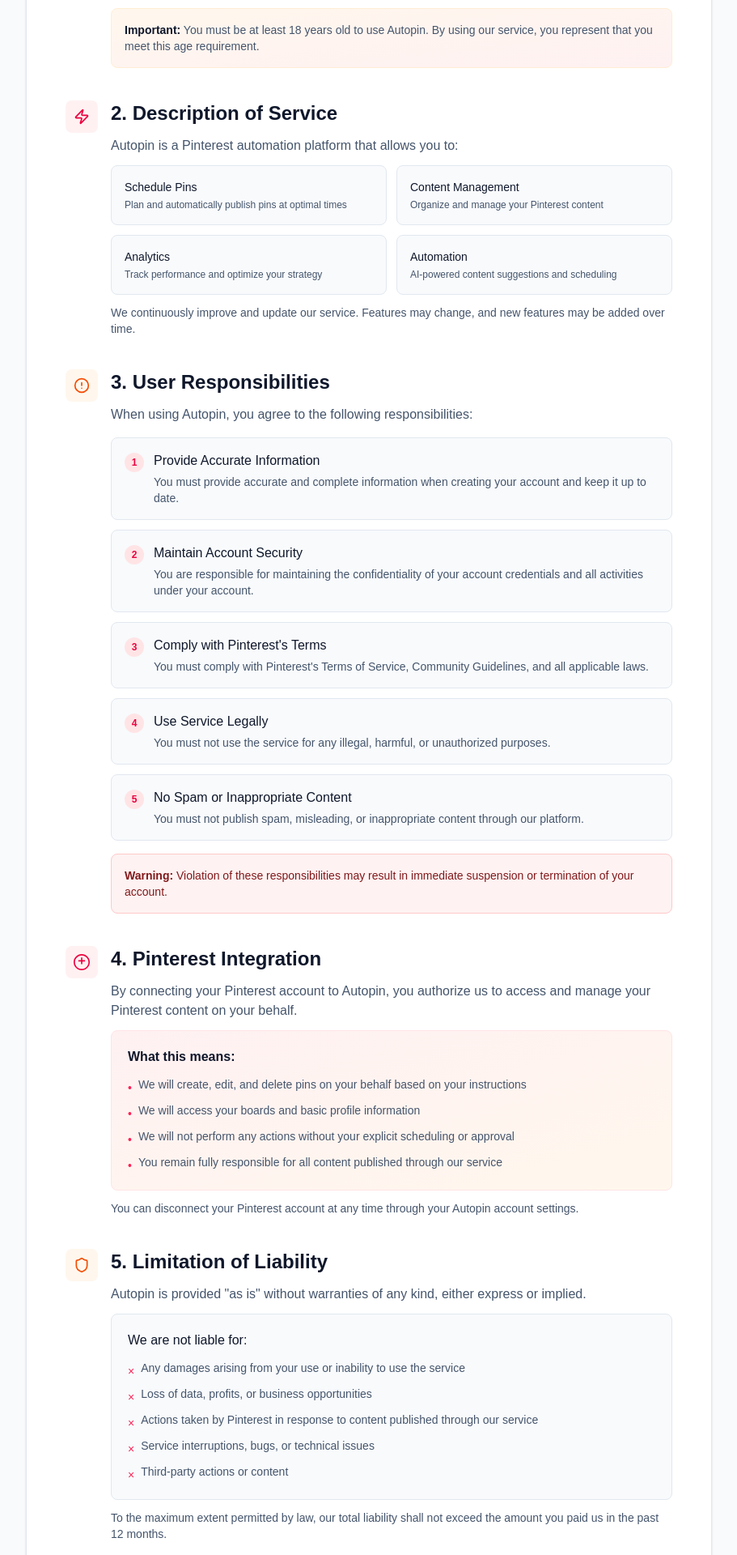
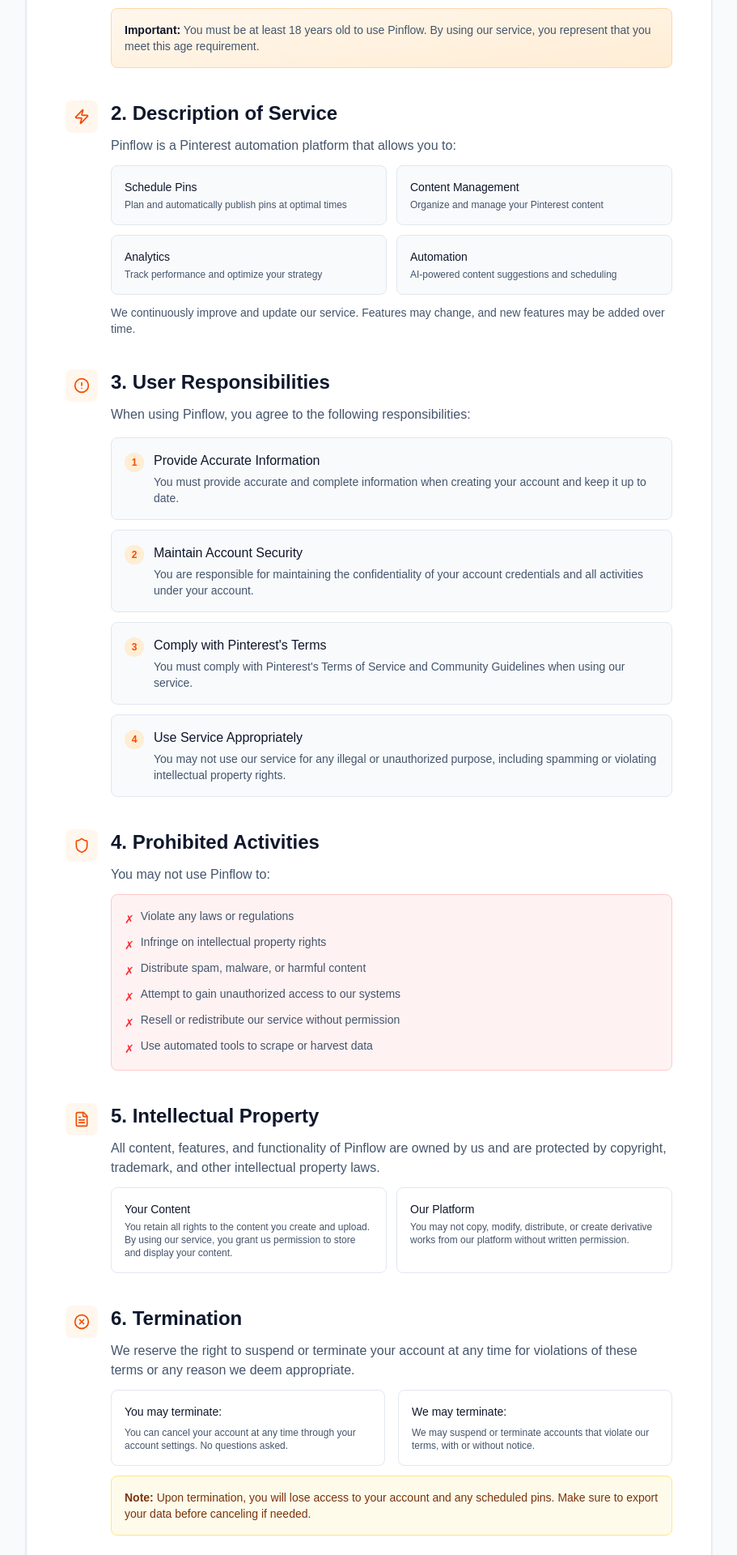
Before and after one commit to Simi129/autopin, a Next.js app: page /terms in a window 1280 px wide. Shown: the part 680-2600 px from the top of the page at 81% size, without its empty margins (184-1095 px from the left). Built offline with nearby package versions, Linux system fonts and the light colour scheme.

Commit message:
rebranding 2

```diff
--- a/app/terms/page.tsx
+++ b/app/terms/page.tsx
@@ -22,9 +22,9 @@
       </header>
 
       {/* Hero Section */}
-      <div className="bg-gradient-to-br from-orange-50 to-rose-50 border-b border-slate-200">
+      <div className="bg-gradient-to-br from-orange-50 to-orange-100 border-b border-slate-200">
         <div className="max-w-4xl mx-auto px-6 py-16 text-center">
-          <div className="inline-flex items-center justify-center w-16 h-16 rounded-2xl bg-gradient-to-br from-rose-500 to-orange-500 text-white mb-6">
+          <div className="inline-flex items-center justify-center w-16 h-16 rounded-2xl bg-gradient-to-br from-orange-500 to-orange-400 text-white mb-6">
             <FileText size={32} strokeWidth={1.5} />
           </div>
           <h1 className="text-4xl md:text-5xl font-semibold text-slate-900 mb-4">
@@ -34,7 +34,7 @@
             Please read these terms carefully
           </p>
           <p className="text-sm text-slate-500">
-            Last updated: January 7, 2026
+            Last updated: January 12, 2026
           </p>
         </div>
       </div>
@@ -46,8 +46,8 @@
           {/* Introduction */}
           <div className="prose prose-slate max-w-none">
             <p className="text-lg text-slate-600 leading-relaxed">
-              Welcome to Autopin! These Terms of Service govern your use of our Pinterest automation
-              and scheduling platform. By accessing or using Autopin, you agree to be bound by these terms.
+              Welcome to Pinflow! These Terms of Service govern your use of our Pinterest automation
+              and scheduling platform. By accessing or using Pinflow, you agree to be bound by these terms.
             </p>
           </div>
 
@@ -63,14 +63,14 @@
                 </h2>
                 <div className="space-y-3 text-slate-600">
                   <p>
-                    By creating an account and using Autopin, you accept and agree to be bound by
+                    By creating an account and using Pinflow, you accept and agree to be bound by
                     these Terms of Service and our Privacy Policy. If you do not agree to these
                     terms, please do not use our service.
                   </p>
-                  <div className="bg-gradient-to-br from-orange-50 to-rose-50 rounded-lg p-4 border border-orange-100">
+                  <div className="bg-gradient-to-br from-orange-50 to-orange-100 rounded-lg p-4 border border-orange-200">
                     <p className="text-sm">
                       <strong className="text-slate-900">Important:</strong> You must be at least
-                      18 years old to use Autopin. By using our service, you represent that you
+                      18 years old to use Pinflow. By using our service, you represent that you
                       meet this age requirement.
                     </p>
                   </div>
@@ -82,7 +82,7 @@
           {/* Section 2 */}
           <section>
             <div className="flex items-start gap-4 mb-4">
-              <div className="w-10 h-10 rounded-lg bg-rose-50 text-rose-600 flex items-center justify-center flex-shrink-0">
+              <div className="w-10 h-10 rounded-lg bg-orange-50 text-orange-600 flex items-center justify-center flex-shrink-0">
                 <Zap size={20} />
               </div>
               <div className="flex-1">
@@ -91,7 +91,7 @@
                 </h2>
                 <div className="space-y-3 text-slate-600">
                   <p>
-                    Autopin is a Pinterest automation platform that allows you to:
+                    Pinflow is a Pinterest automation platform that allows you to:
                   </p>
                   <div className="grid md:grid-cols-2 gap-3">
                     <div className="p-4 bg-slate-50 rounded-lg border border-slate-200">
@@ -132,12 +132,12 @@
                 </h2>
                 <div className="space-y-4 text-slate-600">
                   <p>
-                    When using Autopin, you agree to the following responsibilities:
+                    When using Pinflow, you agree to the following responsibilities:
                   </p>
 
                   <div className="space-y-3">
                     <div className="flex items-start gap-3 p-4 bg-slate-50 rounded-lg border border-slate-200">
-                      <div className="w-6 h-6 rounded-full bg-rose-100 text-rose-600 flex items-center justify-center text-xs font-bold flex-shrink-0 mt-0.5">1</div>
+                      <div className="w-6 h-6 rounded-full bg-orange-100 text-orange-600 flex items-center justify-center text-xs font-bold flex-shrink-0 mt-0.5">1</div>
                       <div>
                         <p className="font-medium text-slate-900 mb-1">Provide Accurate Information</p>
                         <p className="text-sm">You must provide accurate and complete information when creating your account and keep it up to date.</p>
@@ -145,7 +145,7 @@
                     </div>
 
                     <div className="flex items-start gap-3 p-4 bg-slate-50 rounded-lg border border-slate-200">
-                      <div className="w-6 h-6 rounded-full bg-rose-100 text-rose-600 flex items-center justify-center text-xs font-bold flex-shrink-0 mt-0.5">2</div>
+                      <div className="w-6 h-6 rounded-full bg-orange-100 text-orange-600 flex items-center justify-center text-xs font-bold flex-shrink-0 mt-0.5">2</div>
                       <div>
                         <p className="font-medium text-slate-900 mb-1">Maintain Account Security</p>
                         <p className="text-sm">You are responsible for maintaining the confidentiality of your account credentials and all activities under your account.</p>
@@ -153,35 +153,20 @@
                     </div>
 
                     <div className="flex items-start gap-3 p-4 bg-slate-50 rounded-lg border border-slate-200">
-                      <div className="w-6 h-6 rounded-full bg-rose-100 text-rose-600 flex items-center justify-center text-xs font-bold flex-shrink-0 mt-0.5">3</div>
+                      <div className="w-6 h-6 rounded-full bg-orange-100 text-orange-600 flex items-center justify-center text-xs font-bold flex-shrink-0 mt-0.5">3</div>
                       <div>
                         <p className="font-medium text-slate-900 mb-1">Comply with Pinterest's Terms</p>
-                        <p className="text-sm">You must comply with Pinterest's Terms of Service, Community Guidelines, and all applicable laws.</p>
+                        <p className="text-sm">You must comply with Pinterest's Terms of Service and Community Guidelines when using our service.</p>
                       </div>
                     </div>
 
                     <div className="flex items-start gap-3 p-4 bg-slate-50 rounded-lg border border-slate-200">
-                      <div className="w-6 h-6 rounded-full bg-rose-100 text-rose-600 flex items-center justify-center text-xs font-bold flex-shrink-0 mt-0.5">4</div>
+                      <div className="w-6 h-6 rounded-full bg-orange-100 text-orange-600 flex items-center justify-center text-xs font-bold flex-shrink-0 mt-0.5">4</div>
                       <div>
-                        <p className="font-medium text-slate-900 mb-1">Use Service Legally</p>
-                        <p className="text-sm">You must not use the service for any illegal, harmful, or unauthorized purposes.</p>
+                        <p className="font-medium text-slate-900 mb-1">Use Service Appropriately</p>
+                        <p className="text-sm">You may not use our service for any illegal or unauthorized purpose, including spamming or violating intellectual property rights.</p>
                       </div>
                     </div>
-
-                    <div className="flex items-start gap-3 p-4 bg-slate-50 rounded-lg border border-slate-200">
-                      <div className="w-6 h-6 rounded-full bg-rose-100 text-rose-600 flex items-center justify-center text-xs font-bold flex-shrink-0 mt-0.5">5</div>
-                      <div>
-                        <p className="font-medium text-slate-900 mb-1">No Spam or Inappropriate Content</p>
-                        <p className="text-sm">You must not publish spam, misleading, or inappropriate content through our platform.</p>
-                      </div>
-                    </div>
-                  </div>
-
-                  <div className="bg-red-50 border border-red-200 rounded-lg p-4">
-                    <p className="text-sm text-red-900">
-                      <strong>Warning:</strong> Violation of these responsibilities may result in
-                      immediate suspension or termination of your account.
-                    </p>
                   </div>
                 </div>
               </div>
@@ -191,45 +176,45 @@
           {/* Section 4 */}
           <section>
             <div className="flex items-start gap-4 mb-4">
-              <div className="w-10 h-10 rounded-lg bg-rose-50 text-rose-600 flex items-center justify-center flex-shrink-0">
-                <svg className="w-5 h-5" viewBox="0 0 24 24" fill="currentColor">
-                  <path d="M12 0C5.373 0 0 5.373 0 12s5.373 12 12 12 12-5.373 12-12S18.627 0 12 0zm0 2c5.514 0 10 4.486 10 10s-4.486 10-10 10S2 17.514 2 12 6.486 2 12 2zm5 7h-4V5h-2v4H7v2h4v4h2v-4h4V9z"/>
-                </svg>
+              <div className="w-10 h-10 rounded-lg bg-orange-50 text-orange-600 flex items-center justify-center flex-shrink-0">
+                <Shield size={20} />
               </div>
               <div className="flex-1">
                 <h2 className="text-2xl font-semibold text-slate-900 mb-3">
-                  4. Pinterest Integration
+                  4. Prohibited Activities
                 </h2>
                 <div className="space-y-3 text-slate-600">
                   <p>
-                    By connecting your Pinterest account to Autopin, you authorize us to access
-                    and manage your Pinterest content on your behalf.
+                    You may not use Pinflow to:
                   </p>
-                  <div className="bg-gradient-to-br from-rose-50 to-orange-50 rounded-lg p-5 border border-rose-100">
-                    <p className="font-semibold text-slate-900 mb-3">What this means:</p>
+                  <div className="bg-red-50 border border-red-200 rounded-lg p-4">
                     <ul className="space-y-2 text-sm">
                       <li className="flex items-start gap-2">
-                        <span className="text-rose-500 mt-1">•</span>
-                        <span>We will create, edit, and delete pins on your behalf based on your instructions</span>
+                        <span className="text-red-500 mt-1">✗</span>
+                        <span>Violate any laws or regulations</span>
                       </li>
                       <li className="flex items-start gap-2">
-                        <span className="text-rose-500 mt-1">•</span>
-                        <span>We will access your boards and basic profile information</span>
+                        <span className="text-red-500 mt-1">✗</span>
+                        <span>Infringe on intellectual property rights</span>
                       </li>
                       <li className="flex items-start gap-2">
-                        <span className="text-rose-500 mt-1">•</span>
-                        <span>We will not perform any actions without your explicit scheduling or approval</span>
+                        <span className="text-red-500 mt-1">✗</span>
+                        <span>Distribute spam, malware, or harmful content</span>
                       </li>
                       <li className="flex items-start gap-2">
-                        <span className="text-rose-500 mt-1">•</span>
-                        <span>You remain fully responsible for all content published through our service</span>
+                        <span className="text-red-500 mt-1">✗</span>
+                        <span>Attempt to gain unauthorized access to our systems</span>
+                      </li>
+                      <li className="flex items-start gap-2">
+                        <span className="text-red-500 mt-1">✗</span>
+                        <span>Resell or redistribute our service without permission</span>
+                      </li>
+                      <li className="flex items-start gap-2">
+                        <span className="text-red-500 mt-1">✗</span>
+                        <span>Use automated tools to scrape or harvest data</span>
                       </li>
                     </ul>
                   </div>
-                  <p className="text-sm">
-                    You can disconnect your Pinterest account at any time through your Autopin
-                    account settings.
-                  </p>
                 </div>
               </div>
             </div>
@@ -239,46 +224,33 @@
           <section>
             <div className="flex items-start gap-4 mb-4">
               <div className="w-10 h-10 rounded-lg bg-orange-50 text-orange-600 flex items-center justify-center flex-shrink-0">
-                <Shield size={20} />
+                <FileText size={20} />
               </div>
               <div className="flex-1">
                 <h2 className="text-2xl font-semibold text-slate-900 mb-3">
-                  5. Limitation of Liability
+                  5. Intellectual Property
                 </h2>
                 <div className="space-y-3 text-slate-600">
                   <p>
-                    Autopin is provided "as is" without warranties of any kind, either express
-                    or implied.
+                    All content, features, and functionality of Pinflow are owned by us and are
+                    protected by copyright, trademark, and other intellectual property laws.
                   </p>
-                  <div className="bg-slate-50 border border-slate-200 rounded-lg p-5">
-                    <p className="font-medium text-slate-900 mb-3">We are not liable for:</p>
-                    <ul className="space-y-2 text-sm">
-                      <li className="flex items-start gap-2">
-                        <span className="text-rose-500 mt-1">×</span>
-                        <span>Any damages arising from your use or inability to use the service</span>
-                      </li>
-                      <li className="flex items-start gap-2">
-                        <span className="text-rose-500 mt-1">×</span>
-                        <span>Loss of data, profits, or business opportunities</span>
-                      </li>
-                      <li className="flex items-start gap-2">
-                        <span className="text-rose-500 mt-1">×</span>
-                        <span>Actions taken by Pinterest in response to content published through our service</span>
-                      </li>
-                      <li className="flex items-start gap-2">
-                        <span className="text-rose-500 mt-1">×</span>
-                        <span>Service interruptions, bugs, or technical issues</span>
-                      </li>
-                      <li className="flex items-start gap-2">
-                        <span className="text-rose-500 mt-1">×</span>
-                        <span>Third-party actions or content</span>
-                      </li>
-                    </ul>
+                  <div className="grid md:grid-cols-2 gap-3">
+                    <div className="p-4 border border-slate-200 rounded-lg">
+                      <p className="font-medium text-slate-900 text-sm mb-1">Your Content</p>
+                      <p className="text-xs text-slate-600">
+                        You retain all rights to the content you create and upload. By using
+                        our service, you grant us permission to store and display your content.
+                      </p>
+                    </div>
+                    <div className="p-4 border border-slate-200 rounded-lg">
+                      <p className="font-medium text-slate-900 text-sm mb-1">Our Platform</p>
+                      <p className="text-xs text-slate-600">
+                        You may not copy, modify, distribute, or create derivative works from
+                        our platform without written permission.
+                      </p>
+                    </div>
                   </div>
-                  <p className="text-sm">
-                    To the maximum extent permitted by law, our total liability shall not exceed
-                    the amount you paid us in the past 12 months.
-                  </p>
                 </div>
               </div>
             </div>
@@ -287,7 +259,7 @@
           {/* Section 6 */}
           <section>
             <div className="flex items-start gap-4 mb-4">
-              <div className="w-10 h-10 rounded-lg bg-rose-50 text-rose-600 flex items-center justify-center flex-shrink-0">
+              <div className="w-10 h-10 rounded-lg bg-orange-50 text-orange-600 flex items-center justify-center flex-shrink-0">
                 <XCircle size={20} />
               </div>
               <div className="flex-1">
@@ -343,20 +315,20 @@
                   </p>
                   <ul className="space-y-2">
                     <li className="flex items-start gap-3">
-                      <span className="w-6 h-6 rounded-full bg-rose-100 text-rose-600 flex items-center justify-center text-xs font-semibold flex-shrink-0 mt-0.5">✓</span>
+                      <span className="w-6 h-6 rounded-full bg-orange-100 text-orange-600 flex items-center justify-center text-xs font-semibold flex-shrink-0 mt-0.5">✓</span>
                       <span>Update the "Last updated" date at the top of this page</span>
                     </li>
                     <li className="flex items-start gap-3">
-                      <span className="w-6 h-6 rounded-full bg-rose-100 text-rose-600 flex items-center justify-center text-xs font-semibold flex-shrink-0 mt-0.5">✓</span>
+                      <span className="w-6 h-6 rounded-full bg-orange-100 text-orange-600 flex items-center justify-center text-xs font-semibold flex-shrink-0 mt-0.5">✓</span>
                       <span>Notify you via email if the changes are significant</span>
                     </li>
                     <li className="flex items-start gap-3">
-                      <span className="w-6 h-6 rounded-full bg-rose-100 text-rose-600 flex items-center justify-center text-xs font-semibold flex-shrink-0 mt-0.5">✓</span>
-                      <span>Post a notice in the Autopin dashboard</span>
+                      <span className="w-6 h-6 rounded-full bg-orange-100 text-orange-600 flex items-center justify-center text-xs font-semibold flex-shrink-0 mt-0.5">✓</span>
+                      <span>Post a notice in the Pinflow dashboard</span>
                     </li>
                   </ul>
                   <p className="text-sm">
-                    Your continued use of Autopin after changes are posted constitutes your
+                    Your continued use of Pinflow after changes are posted constitutes your
                     acceptance of the updated terms.
                   </p>
                 </div>
@@ -367,7 +339,7 @@
           {/* Section 8 */}
           <section>
             <div className="flex items-start gap-4 mb-4">
-              <div className="w-10 h-10 rounded-lg bg-rose-50 text-rose-600 flex items-center justify-center flex-shrink-0">
+              <div className="w-10 h-10 rounded-lg bg-orange-50 text-orange-600 flex items-center justify-center flex-shrink-0">
                 <Mail size={20} />
               </div>
               <div className="flex-1">
@@ -384,7 +356,7 @@
                     </p>
                     <a
                       href="mailto:support@arjumedia.com"
-                      className="inline-flex items-center gap-2 text-rose-600 hover:text-rose-700 font-medium transition-colors"
+                      className="inline-flex items-center gap-2 text-orange-600 hover:text-orange-700 font-medium transition-colors"
                     >
                       <Mail size={18} />
                       support@arjumedia.com
@@ -405,7 +377,7 @@
             </h3>
             <p className="text-slate-600 text-sm leading-relaxed">
               These Terms shall be governed by and construed in accordance with applicable laws.
-              Any disputes arising from these terms or your use of Autopin shall be resolved
+              Any disputes arising from these terms or your use of Pinflow shall be resolved
               through binding arbitration, except where prohibited by law.
             </p>
           </section>
@@ -420,7 +392,7 @@
             Ready to get started?
           </h3>
           <p className="text-slate-300 mb-6">
-            Join Autopin and automate your Pinterest workflow today
+            Join Pinflow and automate your Pinterest workflow today
           </p>
           <button
             onClick={() => router.push('/')}
```
Also changed, not shown: app/privacy/page.tsx (+56 -49 lines).
